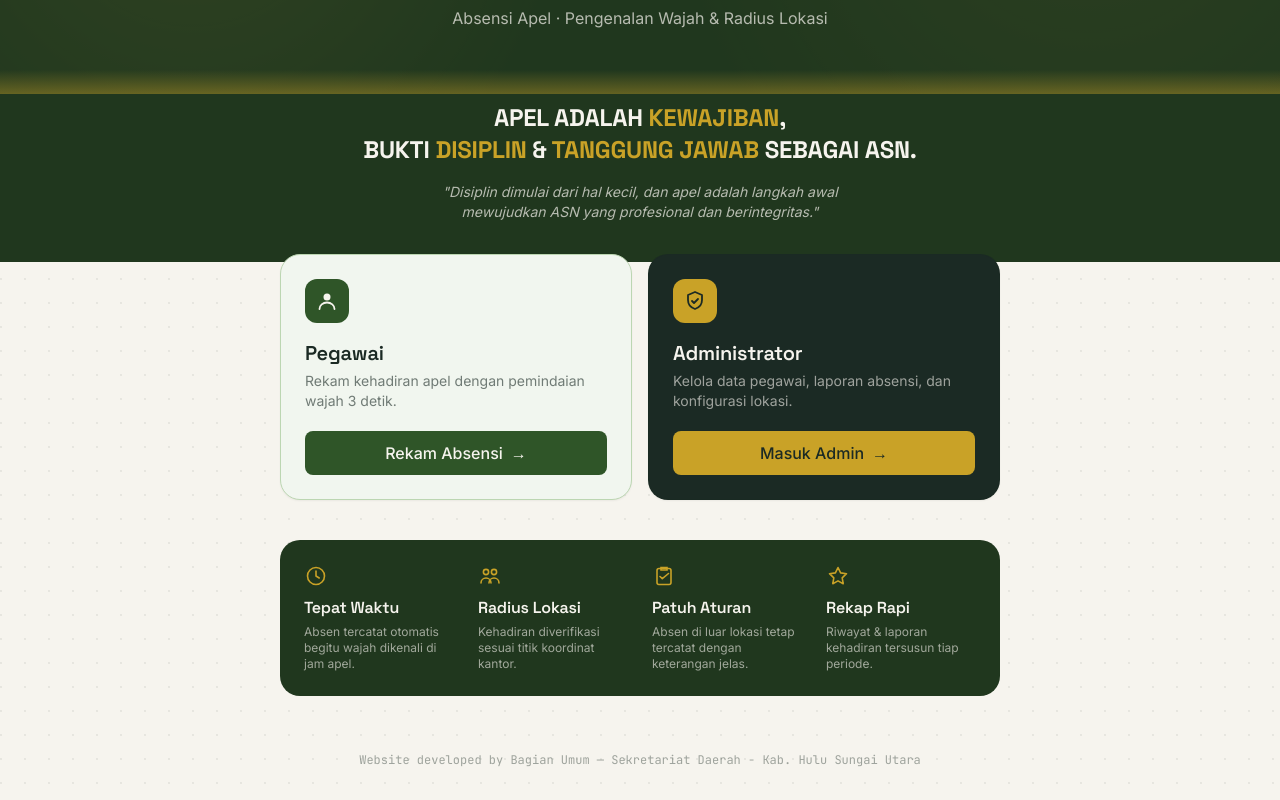
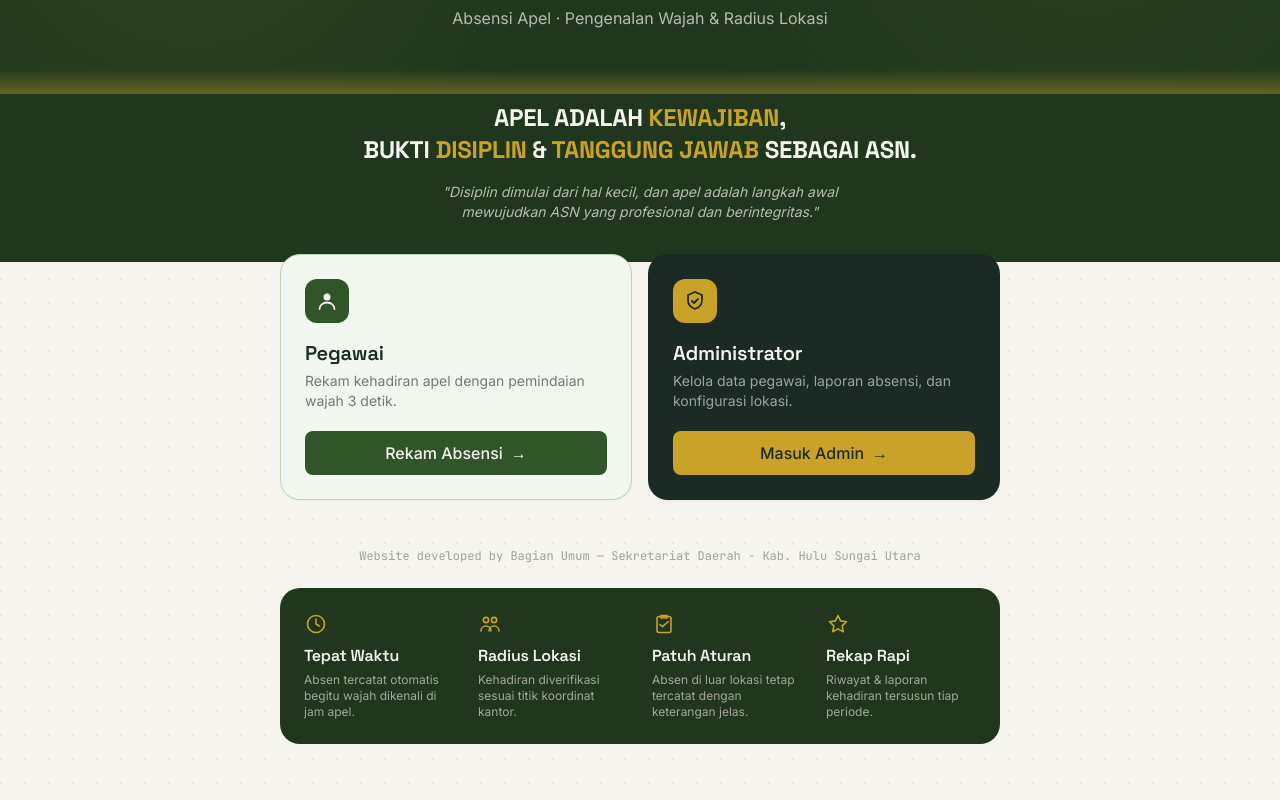
Before and after one commit to bangkit-hsu/sikeren, a React (Vite) app: page / in a window 1280 px wide. Shown: the part 178-978 px from the top of the page. Built offline with nearby package versions, Linux system fonts and the light colour scheme; no server answers.

Commit message:
Pindahkan kotak strip fitur ke bawah agar keterangan Website developed langsung terlihat setelah kartu menu

```diff
--- a/src/pages/Home.jsx
+++ b/src/pages/Home.jsx
@@ -129,6 +129,10 @@ export default function Home() {
         </div>
       </div>
 
+      <p className="text-xs text-ink/40 text-center pt-2 pb-6 font-mono px-6">
+        Website developed by Bagian Umum — Sekretariat Daerah - Kab. Hulu Sungai Utara
+      </p>
+
       {/* Strip fitur */}
       <div className="max-w-3xl mx-auto px-6 pb-14">
         <div className="bg-moss-900 text-paper rounded-xl2 p-6 grid grid-cols-2 sm:grid-cols-4 gap-6">
@@ -143,10 +147,6 @@ export default function Home() {
           ))}
         </div>
       </div>
-
-      <p className="text-xs text-ink/40 text-center pb-8 font-mono px-6">
-        Website developed by Bagian Umum — Sekretariat Daerah - Kab. Hulu Sungai Utara
-      </p>
     </div>
   )
 }
```
